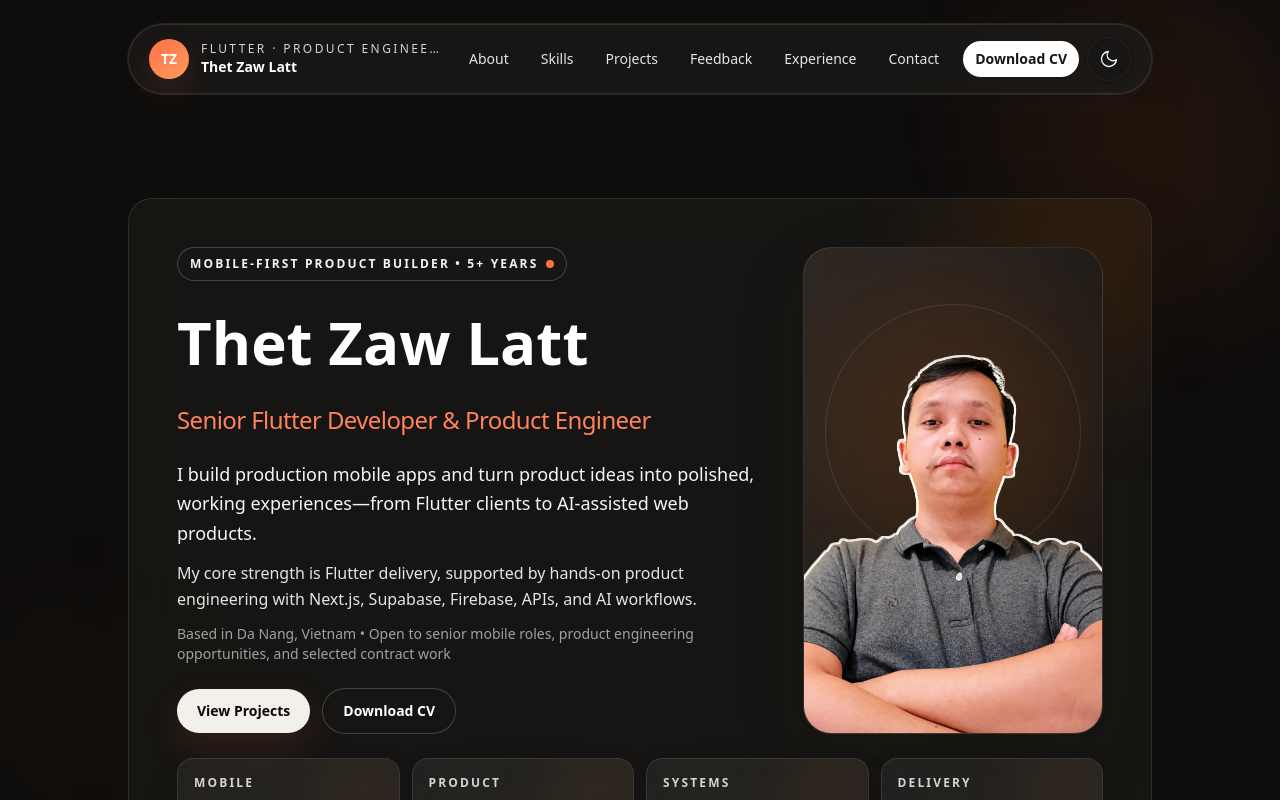
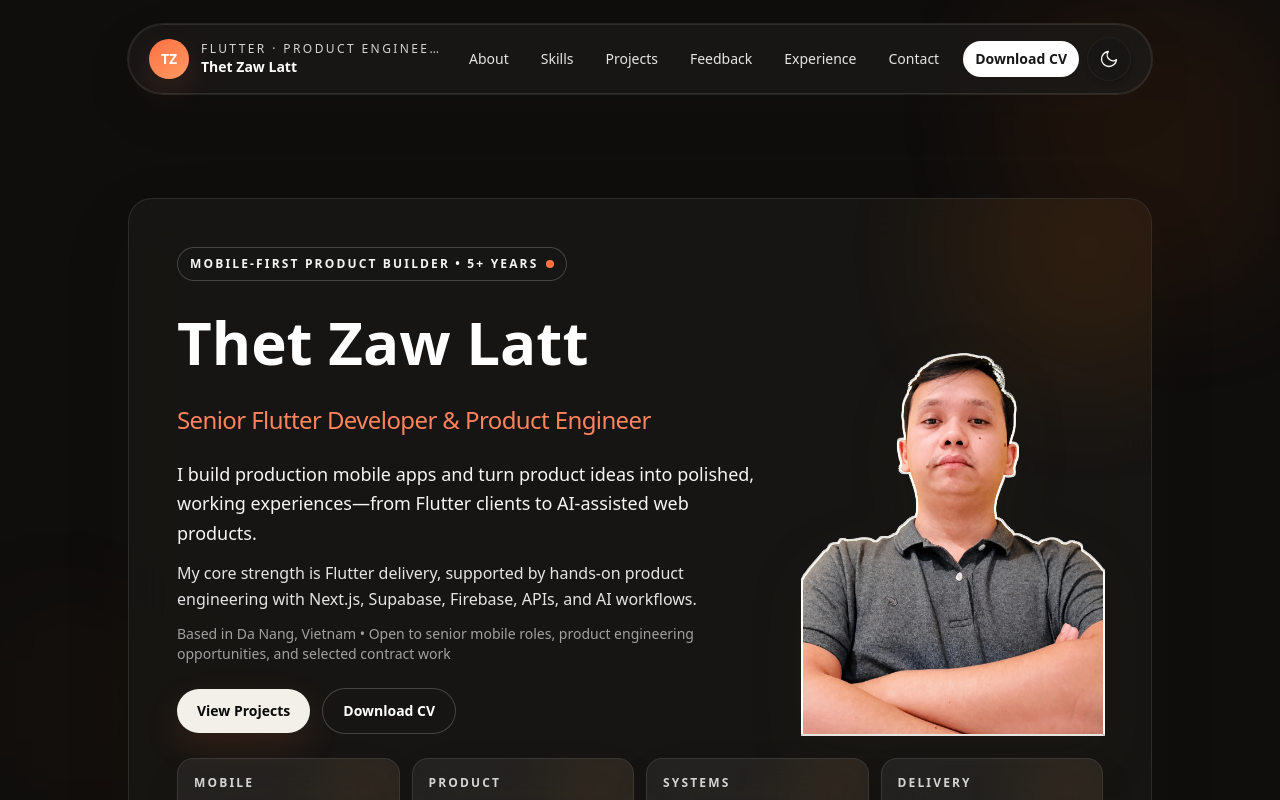
Before and after one commit to thetzawlatt77-cell/portfolio_landing, a Next.js app: page / in a window 1280 px wide. Shown: the top 800 px of the page. Built offline with nearby package versions, Linux system fonts and the light colour scheme.

Commit message:
Remove portrait frame from hero

```diff
--- a/src/components/hero.tsx
+++ b/src/components/hero.tsx
@@ -107,16 +107,8 @@ export function Hero() {
                   animate: { opacity: 1, scale: 1 },
                   transition: { duration: 0.45, delay: 0.12 },
                 })}
-            className="relative min-h-[430px] overflow-hidden rounded-[1.75rem] border border-neutral-900/10 bg-gradient-to-br from-[#f5e8dc] via-[#ead7c9] to-[#d9c0ae] shadow-[0_24px_70px_rgba(35,28,21,0.14)] dark:border-white/10 dark:from-[#2d2723] dark:via-[#211d1a] dark:to-[#171513] sm:min-h-[520px] lg:min-h-full"
+            className="relative min-h-[430px] sm:min-h-[520px] lg:min-h-full"
           >
-            <div
-              className="pointer-events-none absolute left-1/2 top-[38%] h-64 w-64 -translate-x-1/2 -translate-y-1/2 rounded-full bg-orange-300/35 blur-3xl dark:bg-orange-500/15"
-              aria-hidden="true"
-            />
-            <div
-              className="pointer-events-none absolute left-1/2 top-[38%] h-64 w-64 -translate-x-1/2 -translate-y-1/2 rounded-full border border-white/45 dark:border-white/10"
-              aria-hidden="true"
-            />
             <Image
               src="/profile-cutout-v2.png"
               alt="Portrait of Thet Zaw Latt, Senior Flutter Developer and Product Engineer"
```
